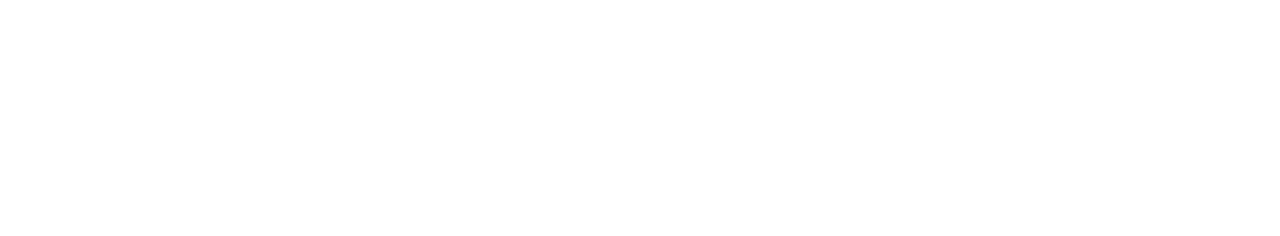
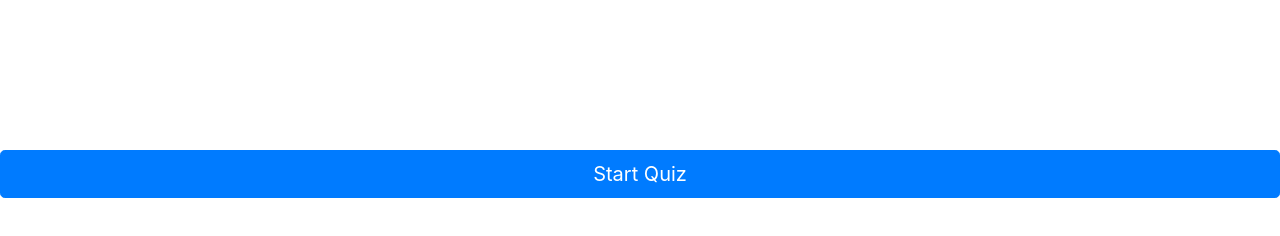
Before and after one commit to Twmwayne/travis_quiz, a plain HTML site: page index.html in a window 1280 px wide. Drawn offline with nearby package versions, Linux system fonts and the light colour scheme.

Commit message:
added button, and linked bootstrap css

```diff
--- a/index.html
+++ b/index.html
@@ -5,8 +5,10 @@
     <meta name="viewport" content="width=device-width, initial-scale=1.0">
     <title>Document</title>
     <link rel="stylesheet" href="style.css">
+    <link rel="stylesheet" href="https://stackpath.bootstrapcdn.com/bootstrap/4.5.2/css/bootstrap.min.css" integrity="sha384-JcKb8q3iqJ61gNV9KGb8thSsNjpSL0n8PARn9HuZOnIxN0hoP+VmmDGMN5t9UJ0Z" crossorigin="anonymous">
 </head>
 <body>
+    <button type="button" style="margin-top: 150px;" class="btn btn-primary btn-lg btn-block">Start Quiz</button>
 
 
 
```
